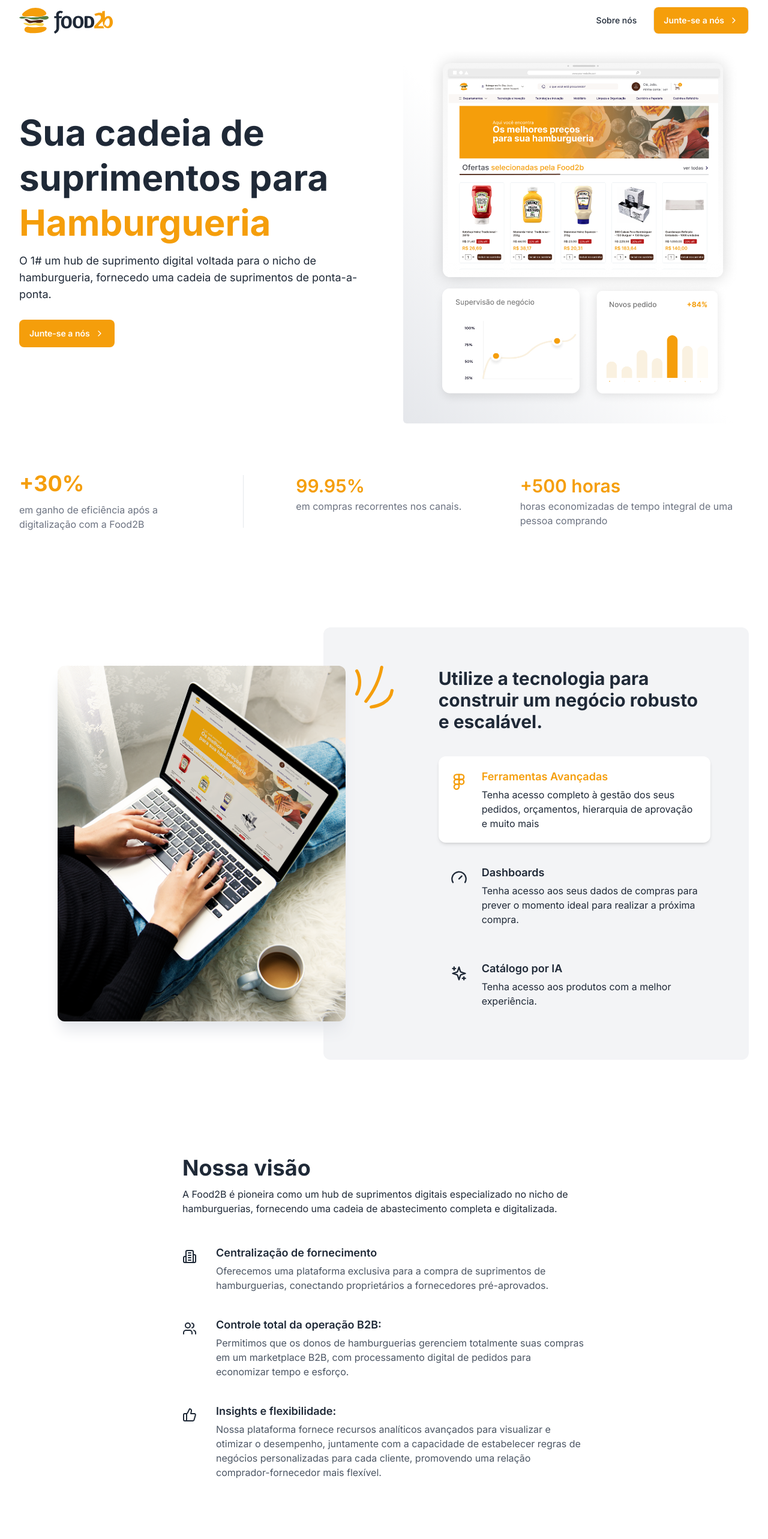
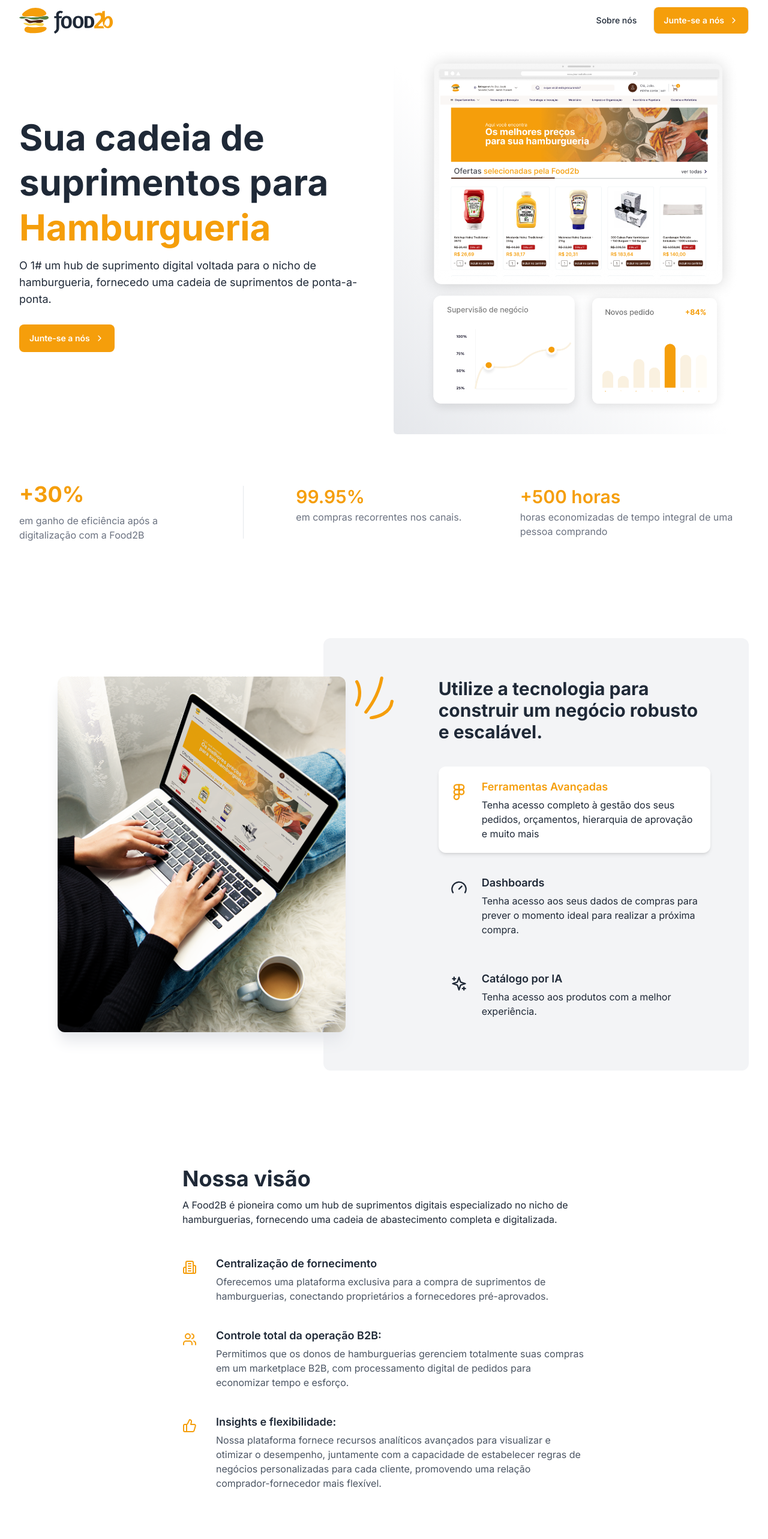
Before and after one commit to gabrielfmelao/food2b-website, a Next.js app: page / in a window 1280 px wide. Shown: the top 2566 px of the page at 60% size. Built offline with nearby package versions, Linux system fonts and the light colour scheme.

Commit message:
adjustment in faq component

```diff
--- a/src/app/components/AboutUs.tsx
+++ b/src/app/components/AboutUs.tsx
@@ -18,7 +18,7 @@ export default function AboutUs() {
                         <div className="space-y-6 lg:space-y-10">
                             {/* Icon Block */}
                             <div className="flex">
-                                <svg className="flex-shrink-0 mt-2 size-6 text-gray-800 dark:text-white" xmlns="http://www.w3.org/2000/svg" width="24" height="24" viewBox="0 0 24 24" fill="none" stroke="currentColor" strokeWidth="2" strokeLinecap="round" strokeLinejoin="round"><path d="M6 22V4a2 2 0 0 1 2-2h8a2 2 0 0 1 2 2v18Z" /><path d="M6 12H4a2 2 0 0 0-2 2v6a2 2 0 0 0 2 2h2" /><path d="M18 9h2a2 2 0 0 1 2 2v9a2 2 0 0 1-2 2h-2" /><path d="M10 6h4" /><path d="M10 10h4" /><path d="M10 14h4" /><path d="M10 18h4" /></svg>
+                                <svg className="flex-shrink-0 mt-2 size-6 text-amber-500 dark:text-white" xmlns="http://www.w3.org/2000/svg" width="24" height="24" viewBox="0 0 24 24" fill="none" stroke="currentColor" strokeWidth="2" strokeLinecap="round" strokeLinejoin="round"><path d="M6 22V4a2 2 0 0 1 2-2h8a2 2 0 0 1 2 2v18Z" /><path d="M6 12H4a2 2 0 0 0-2 2v6a2 2 0 0 0 2 2h2" /><path d="M18 9h2a2 2 0 0 1 2 2v9a2 2 0 0 1-2 2h-2" /><path d="M10 6h4" /><path d="M10 10h4" /><path d="M10 14h4" /><path d="M10 18h4" /></svg>
                                 <div className="ms-5 sm:ms-8">
                                     <h3 className="text-base sm:text-lg font-semibold text-gray-800 dark:text-gray-200">
                                         Centralização de fornecimento
@@ -32,7 +32,7 @@ export default function AboutUs() {
 
                             {/* Icon Block */}
                             <div className="flex">
-                                <svg className="flex-shrink-0 mt-2 size-6 text-gray-800 dark:text-white" xmlns="http://www.w3.org/2000/svg" width="24" height="24" viewBox="0 0 24 24" fill="none" stroke="currentColor" strokeWidth="2" strokeLinecap="round" strokeLinejoin="round"><path d="M16 21v-2a4 4 0 0 0-4-4H6a4 4 0 0 0-4 4v2" /><circle cx="9" cy="7" r="4" /><path d="M22 21v-2a4 4 0 0 0-3-3.87" /><path d="M16 3.13a4 4 0 0 1 0 7.75" /></svg>
+                                <svg className="flex-shrink-0 mt-2 size-6 text-amber-500 dark:text-white" xmlns="http://www.w3.org/2000/svg" width="24" height="24" viewBox="0 0 24 24" fill="none" stroke="currentColor" strokeWidth="2" strokeLinecap="round" strokeLinejoin="round"><path d="M16 21v-2a4 4 0 0 0-4-4H6a4 4 0 0 0-4 4v2" /><circle cx="9" cy="7" r="4" /><path d="M22 21v-2a4 4 0 0 0-3-3.87" /><path d="M16 3.13a4 4 0 0 1 0 7.75" /></svg>
                                 <div className="ms-5 sm:ms-8">
                                     <h3 className="text-base sm:text-lg font-semibold text-gray-800 dark:text-gray-200">
                                         Controle total da operação B2B:
@@ -46,7 +46,7 @@ export default function AboutUs() {
 
                             {/* Icon Block */}
                             <div className="flex">
-                                <svg className="flex-shrink-0 mt-2 size-6 text-gray-800 dark:text-white" xmlns="http://www.w3.org/2000/svg" width="24" height="24" viewBox="0 0 24 24" fill="none" stroke="currentColor" strokeWidth="2" strokeLinecap="round" strokeLinejoin="round"><path d="M7 10v12" /><path d="M15 5.88 14 10h5.83a2 2 0 0 1 1.92 2.56l-2.33 8A2 2 0 0 1 17.5 22H4a2 2 0 0 1-2-2v-8a2 2 0 0 1 2-2h2.76a2 2 0 0 0 1.79-1.11L12 2h0a3.13 3.13 0 0 1 3 3.88Z" /></svg>
+                                <svg className="flex-shrink-0 mt-2 size-6 text-amber-500 dark:text-white" xmlns="http://www.w3.org/2000/svg" width="24" height="24" viewBox="0 0 24 24" fill="none" stroke="currentColor" strokeWidth="2" strokeLinecap="round" strokeLinejoin="round"><path d="M7 10v12" /><path d="M15 5.88 14 10h5.83a2 2 0 0 1 1.92 2.56l-2.33 8A2 2 0 0 1 17.5 22H4a2 2 0 0 1-2-2v-8a2 2 0 0 1 2-2h2.76a2 2 0 0 0 1.79-1.11L12 2h0a3.13 3.13 0 0 1 3 3.88Z" /></svg>
                                 <div className="ms-5 sm:ms-8">
                                     <h3 className="text-base sm:text-lg font-semibold text-gray-800 dark:text-gray-200">
                                         Insights e flexibilidade:
--- a/src/app/components/Faq.tsx
+++ b/src/app/components/Faq.tsx
@@ -14,7 +14,7 @@ export default function Faq() {
                     {/* Accordion */}
                     <div className="hs-accordion-group">
                         <div className="hs-accordion hs-accordion-active:bg-gray-100 rounded-xl p-6 dark:hs-accordion-active:bg-white/[.05] active" id="hs-basic-with-title-and-arrow-stretched-heading-one">
-                            <button className="hs-accordion-toggle group pb-3 inline-flex items-center justify-between gap-x-3 w-full md:text-lg font-semibold text-start text-gray-800 rounded-lg transition hover:text-gray-500 dark:text-gray-200 dark:hover:text-gray-400 dark:focus:outline-none dark:focus:ring-1 dark:focus:ring-gray-600" aria-controls="hs-basic-with-title-and-arrow-stretched-collapse-one">
+                            <button className="hs-accordion-toggle group pb-3 inline-flex items-center justify-between gap-x-3 w-full md:text-lg font-semibold text-start text-amber-500 rounded-lg transition hover:text-amber-500/80 dark:text-gray-200 dark:hover:text-gray-400 dark:focus:outline-none dark:focus:ring-1 dark:focus:ring-gray-600" aria-controls="hs-basic-with-title-and-arrow-stretched-collapse-one">
                             Como funciona o Food2B para os proprietários de hamburguerias?
                                 <svg className="hs-accordion-active:hidden block flex-shrink-0 size-5 text-gray-600 group-hover:text-gray-500 dark:text-gray-400" xmlns="http://www.w3.org/2000/svg" width="24" height="24" viewBox="0 0 24 24" fill="none" stroke="currentColor" strokeWidth="2" strokeLinecap="round" strokeLinejoin="round"><path d="m6 9 6 6 6-6" /></svg>
                                 <svg className="hs-accordion-active:block hidden flex-shrink-0 size-5 text-gray-600 group-hover:text-gray-500 dark:text-gray-400" xmlns="http://www.w3.org/2000/svg" width="24" height="24" viewBox="0 0 24 24" fill="none" stroke="currentColor" strokeWidth="2" strokeLinecap="round" strokeLinejoin="round"><path d="m18 15-6-6-6 6" /></svg>
@@ -41,7 +41,7 @@ export default function Faq() {
 
                         <div className="hs-accordion hs-accordion-active:bg-gray-100 rounded-xl p-6 dark:hs-accordion-active:bg-white/[.05]" id="hs-basic-with-title-and-arrow-stretched-heading-three">
                             <button className="hs-accordion-toggle group pb-3 inline-flex items-center justify-between gap-x-3 w-full md:text-lg font-semibold text-start text-gray-800 rounded-lg transition hover:text-gray-500 dark:text-gray-200 dark:hover:text-gray-400 dark:focus:outline-none dark:focus:ring-1 dark:focus:ring-gray-600" aria-controls="hs-basic-with-title-and-arrow-stretched-collapse-three">
-                            omo posso começar a usar o Food2B para o meu negócio de hamburgueria?
+                            Como posso começar a usar o Food2B para o meu negócio de hamburgueria?
                                 <svg className="hs-accordion-active:hidden block flex-shrink-0 size-5 text-gray-600 group-hover:text-gray-500 dark:text-gray-400" xmlns="http://www.w3.org/2000/svg" width="24" height="24" viewBox="0 0 24 24" fill="none" stroke="currentColor" strokeWidth="2" strokeLinecap="round" strokeLinejoin="round"><path d="m6 9 6 6 6-6" /></svg>
                                 <svg className="hs-accordion-active:block hidden flex-shrink-0 size-5 text-gray-600 group-hover:text-gray-500 dark:text-gray-400" xmlns="http://www.w3.org/2000/svg" width="24" height="24" viewBox="0 0 24 24" fill="none" stroke="currentColor" strokeWidth="2" strokeLinecap="round" strokeLinejoin="round"><path d="m18 15-6-6-6 6" /></svg>
                             </button>
--- a/src/app/components/Header.tsx
+++ b/src/app/components/Header.tsx
@@ -1,7 +1,5 @@
 import Link from "next/link";
 import LogoComponent from "./LogoComponent";
-import { Suspense } from "react";
-import Modal from "@/ui/Modal";
 
 export default function Header() {
     return (
@@ -27,7 +25,7 @@ export default function Header() {
                                     >
                                         Sobre nós
                                     </Link>
-                                    <button type="button" className="py-3 px-4 inline-flex items-center gap-x-2 text-sm font-semibold rounded-lg border border-transparent bg-amber-500 text-white hover:bg-amber-500/90 disabled:opacity-50 disabled:pointer-events-none" data-hs-overlay="#hs-vertically-centered-modal">
+                                    <button type="button" className="py-3 px-4 inline-flex items-center gap-x-2 text-sm font-semibold rounded-lg border bg-amber-500 text-white hover:bg-amber-500/90 disabled:opacity-50 disabled:pointer-events-none" data-hs-overlay="#hs-vertically-centered-modal">
                                         Junte-se a nós
                                         <svg className="flex-shrink-0 w-4 h-4" xmlns="http://www.w3.org/2000/svg" width="24" height="24" viewBox="0 0 24 24" fill="none" stroke="currentColor" strokeWidth="2" strokeLinecap="round" strokeLinejoin="round"><path d="m9 18 6-6-6-6" /></svg>
                                     </button>
--- a/src/app/components/Hero.tsx
+++ b/src/app/components/Hero.tsx
@@ -23,11 +23,13 @@ export default function Hero() {
                     </div>
                     {/*<!-- End Col -->*/}
 
-                    <div className="relative ms-4">
+                    <div className="relative">
                         <Image
                             src={HeroBanner}
                             alt="Hero Banner"
-                            className="w-full" />
+                            className="w-full"
+                            priority={true}
+                            />
 
                         <div className="absolute inset-0 -z-[1] bg-gradient-to-tr from-gray-200 via-white/0 to-white/0 w-full h-full rounded-md mt-4 -mb-4 me-4 -ms-4 lg:mt-6 lg:-mb-6 lg:me-6 lg:-ms-6 dark:from-slate-800 dark:via-slate-900/0 dark:to-slate-900/0"></div>
 
```
Also changed, not shown: src/ui/Modal.tsx (+4 -4 lines).
